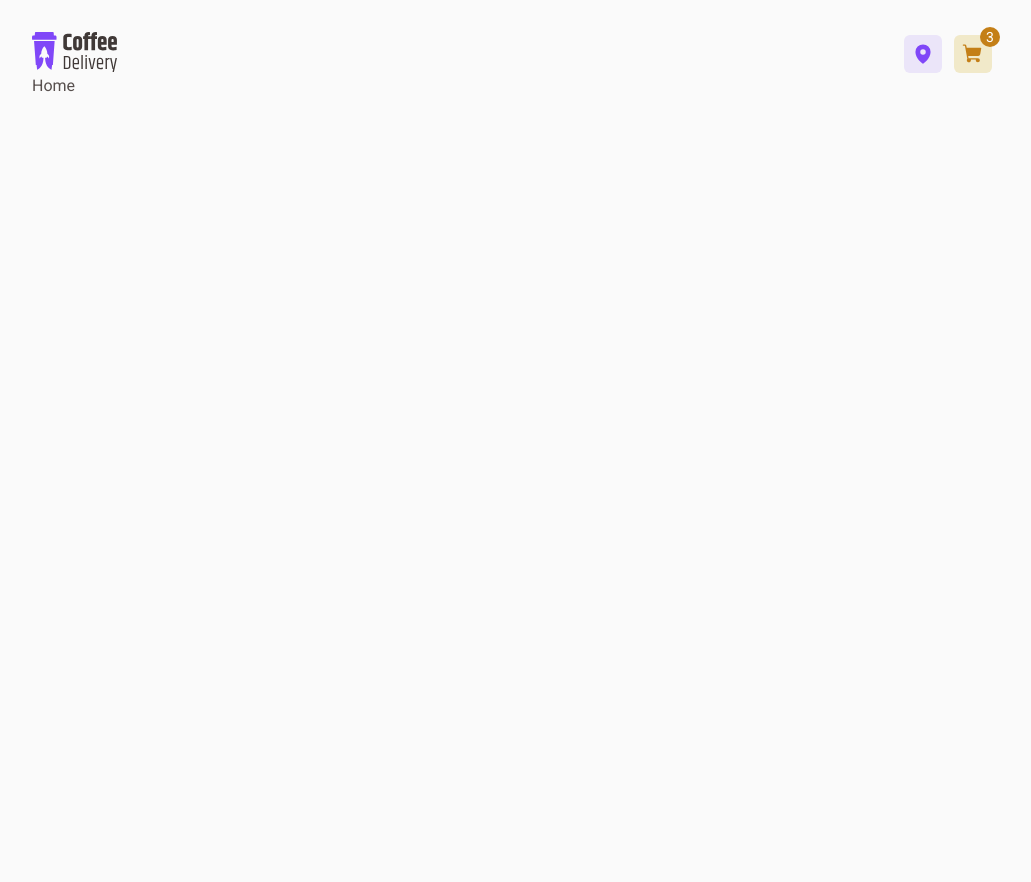
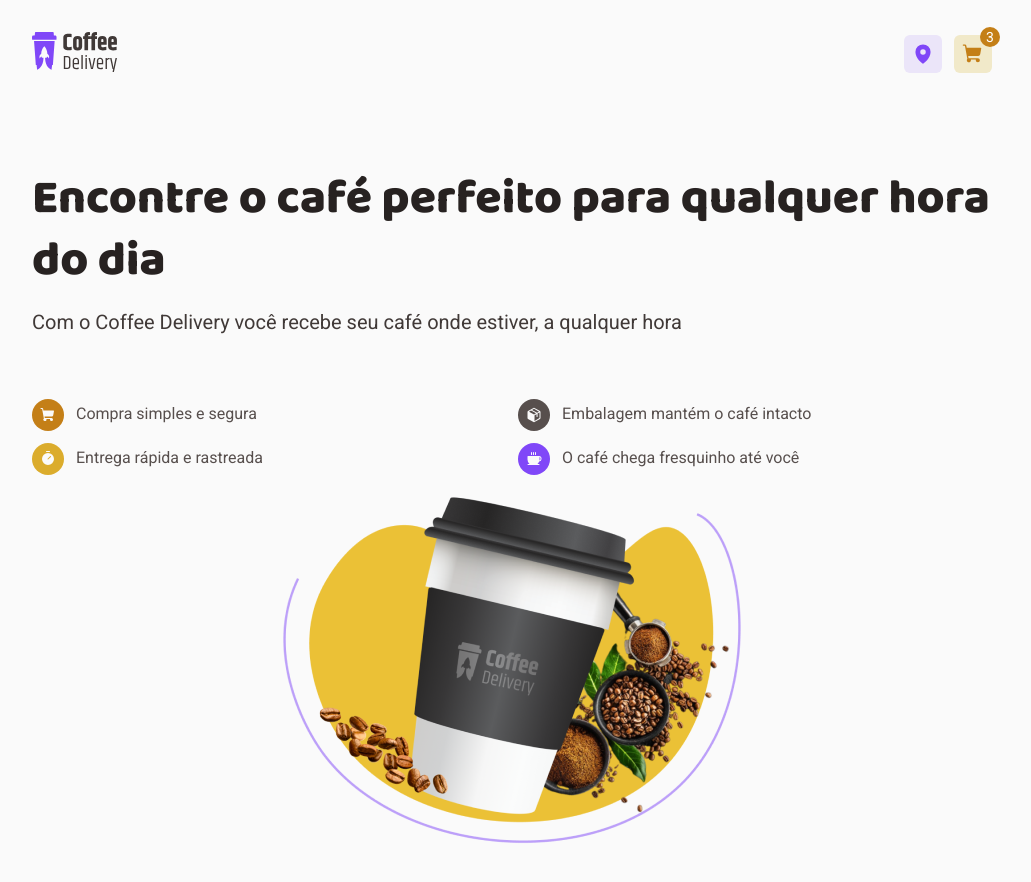
Before and after one commit to atiliosilfer/coffee-delivery, a React (Vite) app: page / in a window 1280 px wide. Shown: the top 882 px of the page, without its empty margins (128-1159 px from the left). Before the commit the page ends 800 px from the top, so only its background shows below. Built offline with nearby package versions, Linux system fonts and the light colour scheme; no server answers.

Commit message:
create home header

```diff
--- a/src/components/Header/index.tsx
+++ b/src/components/Header/index.tsx
@@ -10,25 +10,26 @@
   useEffect(() => {
     if (navigator.geolocation) {
       navigator.geolocation.getCurrentPosition((position) => {
-        const { latitude, longitude } = position.coords;
+        const { latitude, longitude } = position.coords
 
-        fetch(`https://api.openweathermap.org/geo/1.0/reverse?lat=${latitude}&lon=${longitude}&limit=1&appid=e28df5931d07b5c901cae276dab88c67`)
+        fetch(
+          `https://api.openweathermap.org/geo/1.0/reverse?lat=${latitude}&lon=${longitude}&limit=1&appid=e28df5931d07b5c901cae276dab88c67`,
+        )
           .then((response) => response.json())
           .then((data) => {
             if (data && data.length > 0) {
-              const { name } = data[0];
-              setLocation(name);
+              const { name, state } = data[0]
+              setLocation(`${name}, ${state}`)
             }
           })
           .catch((error) => {
-            console.error('Error:', error);
-          });
-      });
+            console.error('Error:', error)
+          })
+      })
     } else {
-      console.error('Geolocation is not supported by this browser.');
+      console.error('Geolocation is not supported by this browser.')
     }
-  }, []);
-
+  }, [])
 
   return (
     <HeaderContainer>
@@ -39,13 +40,11 @@
       <nav>
         <div>
           <MapPin size={22} weight="fill" />
-          {location}                      {/* TODO: Buscar localização do usuário */}
+          {location} {/* TODO: Buscar localização do usuário */}
         </div>
         <NavLink to="/checkout" title="Carrinho">
-          <ShoppingCart size={22} weight="fill"/>
-          <div>
-            3
-          </div>
+          <ShoppingCart size={22} weight="fill" />
+          <div>3</div>
         </NavLink>
       </nav>
     </HeaderContainer>
--- a/src/components/Header/styles.ts
+++ b/src/components/Header/styles.ts
@@ -26,15 +26,15 @@
 
       &:hover {
         cursor: pointer;
-        background: ${(props) => props.theme['yellow']};
+        background: ${(props) => props.theme.yellow};
         color: ${(props) => props.theme['yellow-light']};
       }
 
       div {
         background-color: ${(props) => props.theme['yellow-dark']};
         color: ${(props) => props.theme.white};
+        height: 1.25rem;
         width: 1.25rem;
-        height: 1.25rem;
 
         position: absolute;
         right: -0.5rem;
@@ -52,7 +52,7 @@
 
       border-radius: 0.375rem;
       background: ${(props) => props.theme['purple-light']};
-      color: ${(props) => props.theme['purple']};
+      color: ${(props) => props.theme.purple};
       font-size: 0.875rem;
       font-weight: 400;
     }
--- a/src/layouts/DefaultLayout/styles.ts
+++ b/src/layouts/DefaultLayout/styles.ts
@@ -2,4 +2,8 @@
 
 export const LayoutContainer = styled.div`
   padding: 2rem 10rem;
+
+  @media (max-width: 768px) {
+    padding: 0.5rem 1rem;
+  }
 `
--- /dev/null
+++ b/src/pages/Home/components/HomeHeader/index.tsx
@@ -0,0 +1,53 @@
+import { Coffee, Package, ShoppingCart, Timer } from 'phosphor-react'
+import {
+  HeaderTopicsContainer,
+  HomeHeaderContainer,
+  HeaderTopic,
+} from './styles'
+import coffeImageHeader from '../../../../assets/header-coffe.png'
+
+export function HomeHeader() {
+  return (
+    <HomeHeaderContainer>
+      <div>
+        <h1>Encontre o café perfeito para qualquer hora do dia</h1>
+        <h3>
+          Com o Coffee Delivery você recebe seu café onde estiver, a qualquer
+          hora
+        </h3>
+
+        <HeaderTopicsContainer>
+          <HeaderTopic color={'yellow-dark'}>
+            <div>
+              <ShoppingCart size={16} weight="fill" />
+            </div>
+            <span>Compra simples e segura</span>
+          </HeaderTopic>
+          <HeaderTopic color={'base-text'}>
+            <div>
+              <Package size={16} weight="fill" />
+            </div>
+            <span>Embalagem mantém o café intacto</span>
+          </HeaderTopic>
+          <HeaderTopic color={'yellow'}>
+            <div>
+              <Timer size={16} weight="fill" />
+            </div>
+            <span>Entrega rápida e rastreada</span>
+          </HeaderTopic>
+          <HeaderTopic color={'purple'}>
+            <div>
+              <Coffee size={16} weight="fill" />
+            </div>
+            <span>O café chega fresquinho até você</span>
+          </HeaderTopic>
+        </HeaderTopicsContainer>
+      </div>
+
+      <img
+        src={coffeImageHeader}
+        alt="illustrative image with coffee cup and coffee beans"
+      />
+    </HomeHeaderContainer>
+  )
+}
--- /dev/null
+++ b/src/pages/Home/components/HomeHeader/styles.ts
@@ -0,0 +1,67 @@
+import styled from 'styled-components'
+
+interface HeaderTopicContainerProps {
+  color: 'yellow-dark' | 'yellow' | 'base-text' | 'purple'
+}
+
+export const HomeHeaderContainer = styled.header`
+  display: flex;
+  align-items: center;
+  justify-content: space-between;
+  margin-top: 5.75rem;
+
+  h1 {
+    color: ${(props) => props.theme['base-title']};
+    font-size: 3rem;
+    font-family: 'Baloo 2';
+    font-weight: 800;
+    margin-bottom: 1rem;
+  }
+
+  h3 {
+    font-size: 1.25rem;
+    color: ${(props) => props.theme['base-subtitle']};
+    margin-bottom: 4rem;
+  }
+
+  @media (max-width: 768px) {
+    img {
+      display: none;
+      visibility: hidden;
+    }
+  }
+
+  @media (max-width: 1440px) {
+    display: block;
+
+    img {
+      margin: 1rem auto;
+      display: block;
+    }
+  }
+`
+
+export const HeaderTopicsContainer = styled.div`
+  display: grid;
+  grid-template-columns: 6fr 6fr;
+  gap: 0.75rem;
+`
+
+export const HeaderTopic = styled.div<HeaderTopicContainerProps>`
+  display: flex;
+  align-items: center;
+  gap: 0.75rem;
+
+  div {
+    display: flex;
+    align-items: center;
+    justify-content: center;
+    border-radius: 999px;
+
+    min-width: 2rem;
+    min-height: 2rem;
+
+    color: ${(props) => props.theme.background};
+    background-color: ${(props) => props.theme[props.color]};
+  }
+`
--- a/src/pages/Home/index.tsx
+++ b/src/pages/Home/index.tsx
@@ -1,3 +1,5 @@
-export function Home () {
-  return <div>Home</div>
+import { HomeHeader } from './components/HomeHeader'
+
+export function Home() {
+  return <HomeHeader />
 }
--- a/src/styles/global.ts
+++ b/src/styles/global.ts
@@ -18,4 +18,17 @@
     font-weight: 400;
     font-size: 1rem;
   }
+
+  h1, h2, h3, h4, h5, h6, span, p {
+    font-family: 'Roboto', sans-serif;
+    font-weight: 400;
+    font-size: 1rem;
+    line-height: 130%;
+  }
+
+  @media (max-width: 768px) {
+    html {
+      font-size: 87.5%;
+    }
+  }
 `
--- a/src/styles/themes/default.ts
+++ b/src/styles/themes/default.ts
@@ -1,10 +1,10 @@
 export const defaultTheme = {
   'yellow-dark': '#C47F17',
-  'yellow': '#DBAC2C',
+  yellow: '#DBAC2C',
   'yellow-light': '#F1E9C9',
 
   'purple-dark': '#4B2995',
-  'purple': '#8047F8',
+  purple: '#8047F8',
   'purple-light': '#EBE5F9',
 
   'base-title': '#272221',
```
Also changed, not shown: src/styles/global-DESKTOP-C5SB4MN.ts (deleted, +0 -21 lines).
